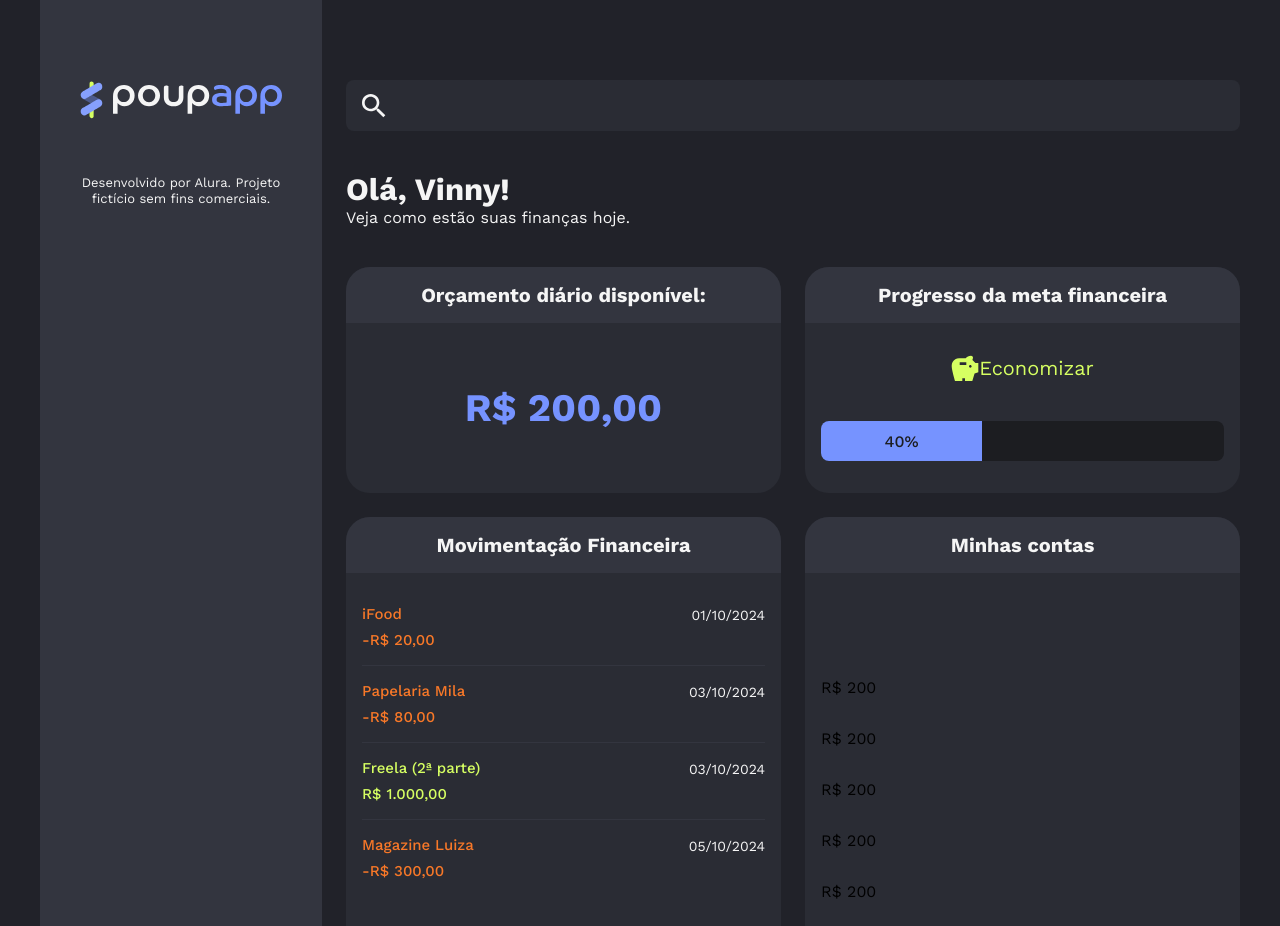
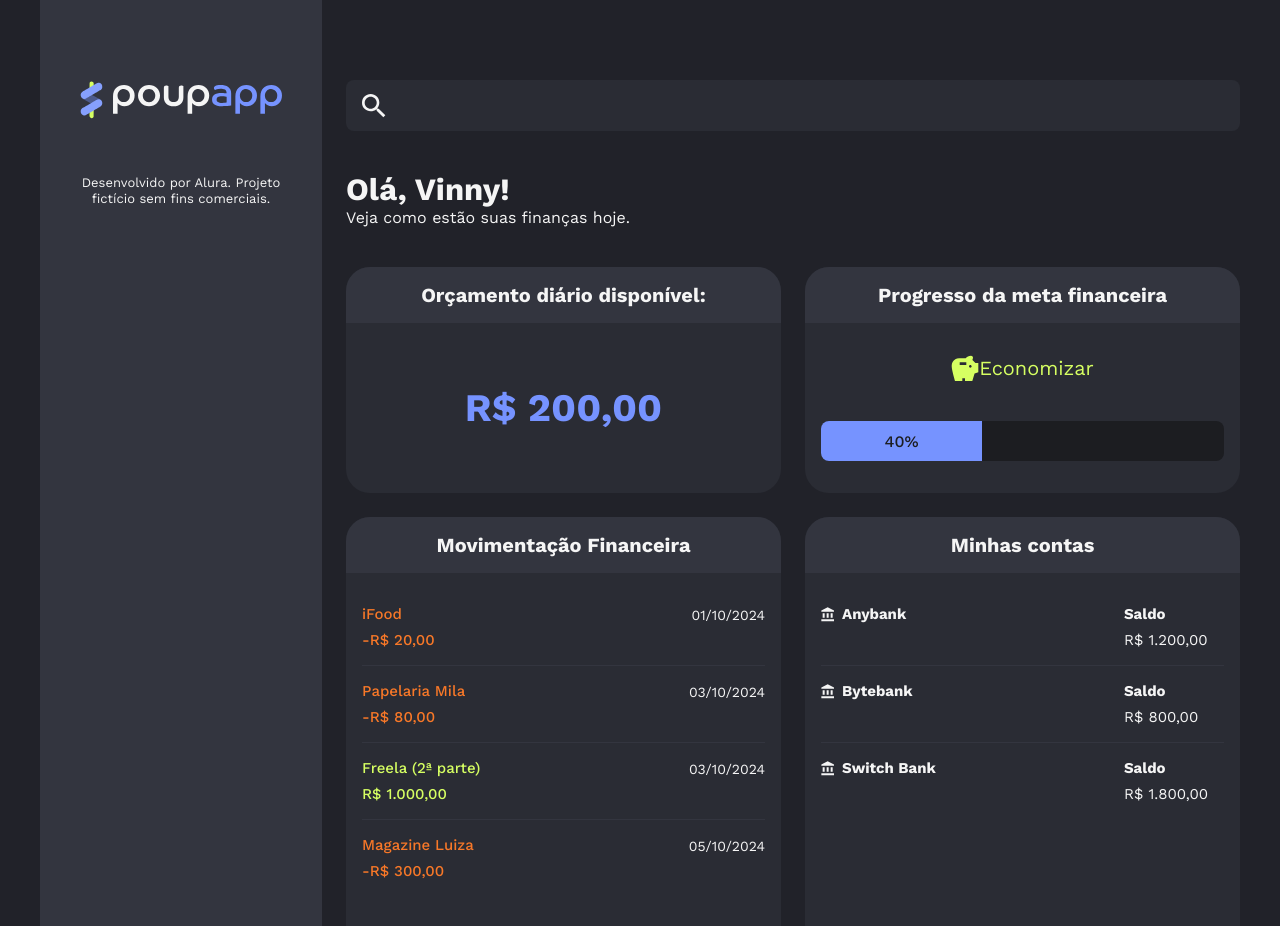
Before and after one commit to beatrizabdias/poupapp, a React (Vite) app: page / in a window 1280 px wide. Shown: the top 926 px of the page. Built offline with nearby package versions, Linux system fonts and the light colour scheme.

Commit message:
feat: add Accounts section component

```diff
--- a/src/App.jsx
+++ b/src/App.jsx
@@ -7,6 +7,7 @@
 import { DailyBudget } from './components/DailyBudget'
 import { SavingStatus } from './components/SavingStatus'
 import { Transactions } from './components/Transactions'
+import { Accounts } from './components/Accounts'
 
 import styles from './app.module.css';
 
@@ -55,11 +56,7 @@
                       Minhas contas
                     </Card.Header>
                     <Card.Body>
-                      <p>R$ 200</p>
-                      <p>R$ 200</p>
-                      <p>R$ 200</p>
-                      <p>R$ 200</p>
-                      <p>R$ 200</p>
+                      <Accounts />
                     </Card.Body>
                 </Card>
 
--- /dev/null
+++ b/src/components/Account/account.module.css
@@ -0,0 +1,25 @@
+.account {
+    display: flex;
+    justify-content: space-between;
+    color: var(--neutral-text);
+
+}
+
+.account p {
+    margin: 0;
+    font-size: 15px;
+    line-height: 120%;
+}
+
+.details {
+    display: flex;
+    flex-direction: column;
+    gap: 8px;
+    width: 100px;
+}
+
+.bank {
+    display: flex;
+    gap: 8px;
+    align-items: center;
+}
--- /dev/null
+++ b/src/components/Account/index.jsx
@@ -0,0 +1,28 @@
+import { IconBank } from '../icons'
+import styles from './account.module.css'
+
+const formatter = new Intl.NumberFormat('pt-BR', {
+    style: 'currency',
+    currency: 'BRL',
+})
+
+export const Account = ({ account }) => {
+    return (
+        <div className={styles.account}>
+            <div>
+                <p className={styles.bank}>
+                    <IconBank />
+                    <strong>{account.bank}</strong>
+                </p>
+            </div>
+            <div className={styles.details}>
+                <p>
+                    <strong>
+                        Saldo
+                    </strong>
+                </p>
+                <p>{formatter.format(account.balance)}</p>
+            </div>
+        </div>
+    )
+}
--- /dev/null
+++ b/src/components/Accounts/accounts.module.css
@@ -0,0 +1,14 @@
+.accounts {
+    display: flex;
+    flex-direction: column;
+    height: 100%;
+}
+
+.divider {
+    flex-grow: 1;
+}
+
+.actions {
+    display: flex;
+    justify-content: center;
+}
--- /dev/null
+++ b/src/components/Accounts/index.jsx
@@ -0,0 +1,45 @@
+import styles from './accounts.module.css'
+
+import { Button } from "../Button"
+import { Account } from "../Account"
+import { IconWallet } from '../icons'
+import { List } from "../List"
+import { ListItem } from "../ListItem"
+
+export const Accounts = () => {
+    const accounts = [
+        {
+            "bank": "Anybank",
+            "balance": 1200
+        },
+        {
+            "bank": "Bytebank",
+            "balance": 800
+        },
+        {
+            "bank": "Switch Bank",
+            "balance": 1800
+        }
+    ]
+
+    return (
+        <div className={styles.accounts}>
+            <List>
+                {accounts.map(ac => {
+                    return (
+                        <ListItem key={ac.bank}>
+                            <Account account={ac} />
+                        </ListItem>
+                    )
+                })}
+            </List>
+            <div className={styles.divider} />
+            <div className={styles.actions}>
+                <Button>
+                    <IconWallet /> Adicionar conta
+                </Button>
+            </div>
+        </div>
+    )
+
+}
--- /dev/null
+++ b/src/components/List/index.jsx
@@ -0,0 +1,9 @@
+import styles from './list.module.css'
+
+export const List = ({ children, className, ...props }) => {
+    return (
+        <ul className={`${styles.list} ${className || ''}`} {...props}>
+            {children}
+        </ul>
+    )
+}
--- /dev/null
+++ b/src/components/List/list.module.css
@@ -0,0 +1,6 @@
+.list {
+    padding: 0;
+    margin: 0;
+    list-style: none;
+    margin-bottom: 48px;
+}
--- /dev/null
+++ b/src/components/ListItem/index.jsx
@@ -0,0 +1,9 @@
+import styles from './listitem.module.css'
+
+export const ListItem = ({ children, className, ...props }) => {
+    return (
+        <li className={`${styles.item} ${className || ''}`} {...props}>
+            {children}
+        </li>
+    )
+}
--- /dev/null
+++ b/src/components/ListItem/listitem.module.css
@@ -0,0 +1,11 @@
+.item {
+    border-bottom: 1px solid var(--neutral-header);
+    padding-bottom: 16px;
+    margin-bottom: 16px;
+}
+
+.item:last-child {
+    border: none;
+    padding-bottom: 0;
+    margin-bottom: 0;
+}
--- a/src/components/Transactions/index.jsx
+++ b/src/components/Transactions/index.jsx
@@ -1,6 +1,9 @@
 import { Button } from "../Button"
 import { IconCurrency } from "../icons"
 import { TransactionItem } from "../TransactionItem"
+import { List } from "../List"
+import { ListItem } from "../ListItem"
+
 import styles from './transactions.module.css'
 
 export const Transactions = () => {
@@ -30,17 +33,18 @@
 
     return (
         <>
-            <ul className={styles.list}>
+            <List>
                 {items.map( (transactionItem, index) => {
                     return (
-                        <li key={index}>
+                        <ListItem key={index}>
                             <TransactionItem  item={transactionItem} />
 
-                        </li>
+                        </ListItem>
 
                     )
                 })}
-            </ul>
+
+            </List>
             <div className={styles.actions}>
                 <Button>
                     <IconCurrency/> Adicionar transação
--- a/src/components/Transactions/transactions.module.css
+++ b/src/components/Transactions/transactions.module.css
@@ -1,21 +1,3 @@
-.list {
-    padding: 0;
-    margin: 0;
-    list-style: none;
-    margin-bottom: 48px;
-}
-
-.list li {
-    border-bottom: 1px solid var(--neutral-header);
-    padding-bottom: 16px;
-    margin-bottom: 16px;
-}
-
-.list li:last-child {
-    border: none;
-    padding-bottom: 0;
-    margin-bottom: 0;
-}
 
 .actions {
     display: flex;
```
